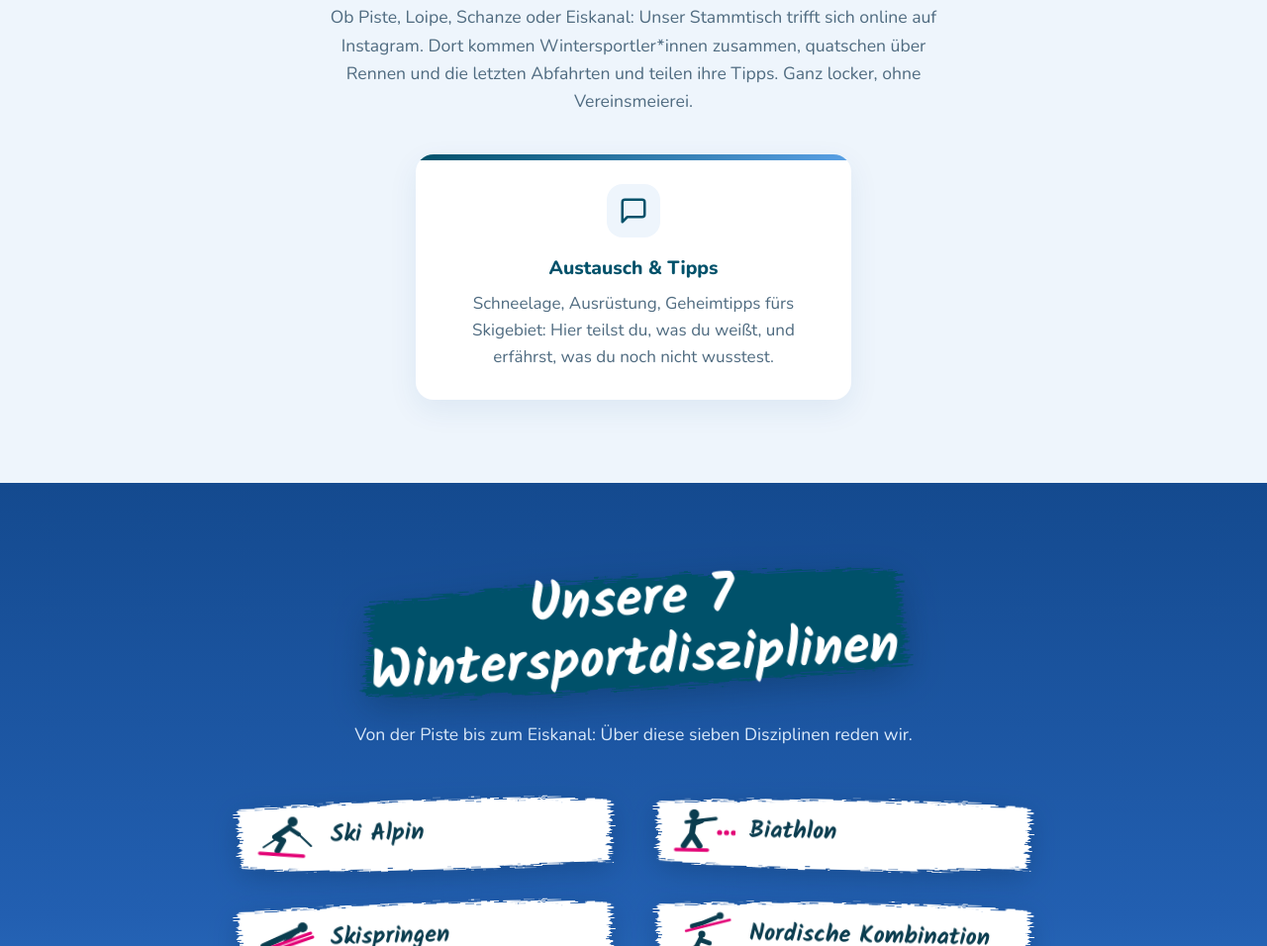
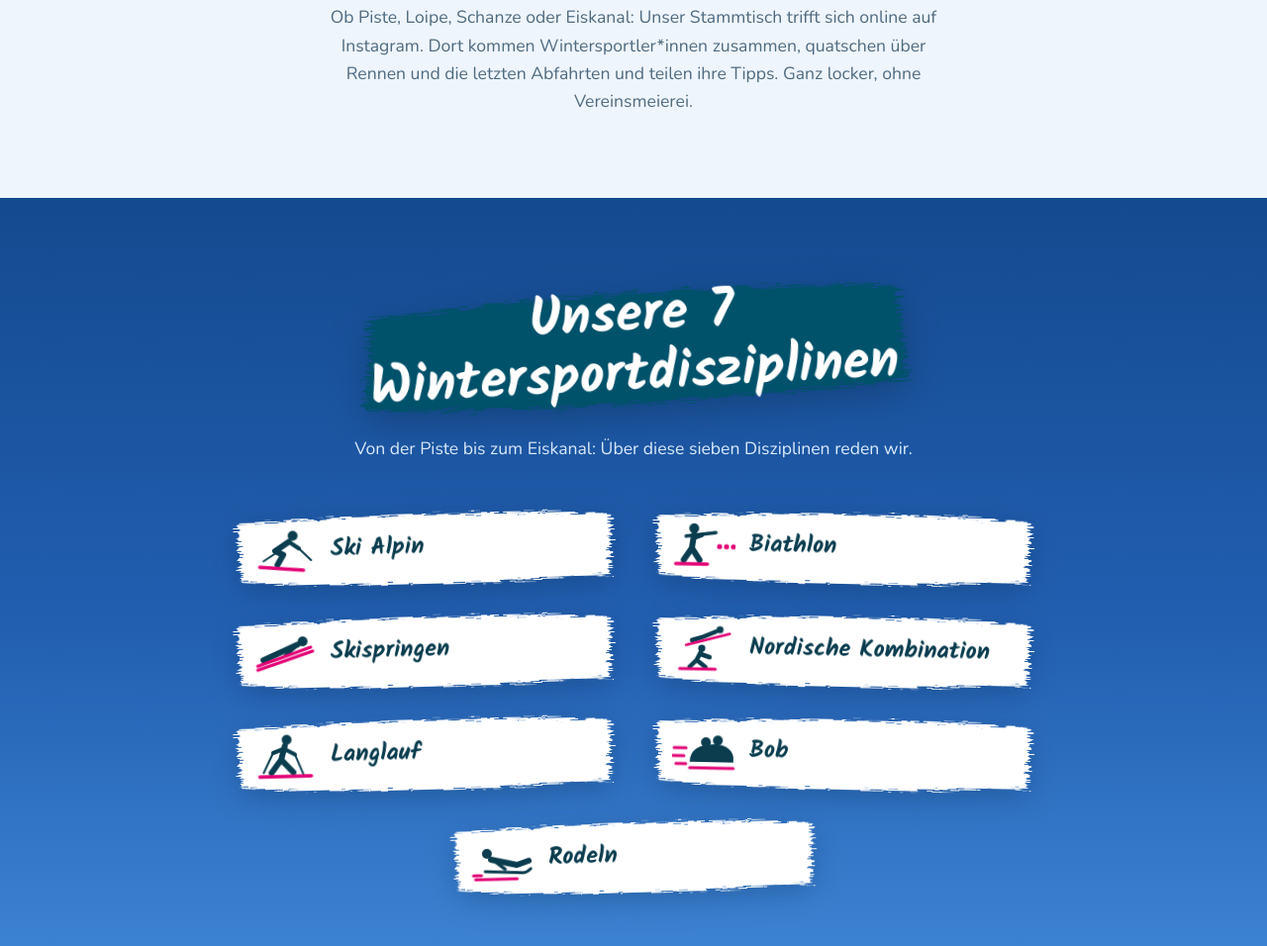
Before and after one commit to ChrisselFrank/wintersport.stammtisch, a plain HTML site: page index.html in a window 1280 px wide. Shown: the part 998-1954 px from the top of the page at 99% size. Drawn offline with nearby package versions, Linux system fonts and the light colour scheme.

Commit message:
Kachel Austausch & Tipps entfernt
Co-Authored-By: Claude Opus 5.5 <noreply@anthropic.com>
Claude-Session: https://claude.ai/code/session_017VMVohAqadqnUearKLtR5g

```diff
--- a/index.html
+++ b/index.html
@@ -221,13 +221,6 @@
         <h2>Ein Treffpunkt für alle, die den Winter lieben</h2>
         <p class="lead">Ob Piste, Loipe, Schanze oder Eiskanal: Unser Stammtisch trifft sich online auf Instagram. Dort kommen Wintersportler*innen zusammen, quatschen über Rennen und die letzten Abfahrten und teilen ihre Tipps. Ganz locker, ohne Vereinsmeierei.</p>
       </div>
-      <div class="cards">
-        <article class="card reveal">
-          <div class="ico"><svg width="30" height="30" viewBox="0 0 24 24" fill="none" stroke="#01516a" stroke-width="2" stroke-linecap="round" stroke-linejoin="round"><path d="M21 15a2 2 0 0 1-2 2H7l-4 4V5a2 2 0 0 1 2-2h14a2 2 0 0 1 2 2z"/></svg></div>
-          <h3>Austausch &amp; Tipps</h3>
-          <p>Schneelage, Ausrüstung, Geheimtipps fürs Skigebiet: Hier teilst du, was du weißt, und erfährst, was du noch nicht wusstest.</p>
-        </article>
-      </div>
     </div>
   </section>
 
```
